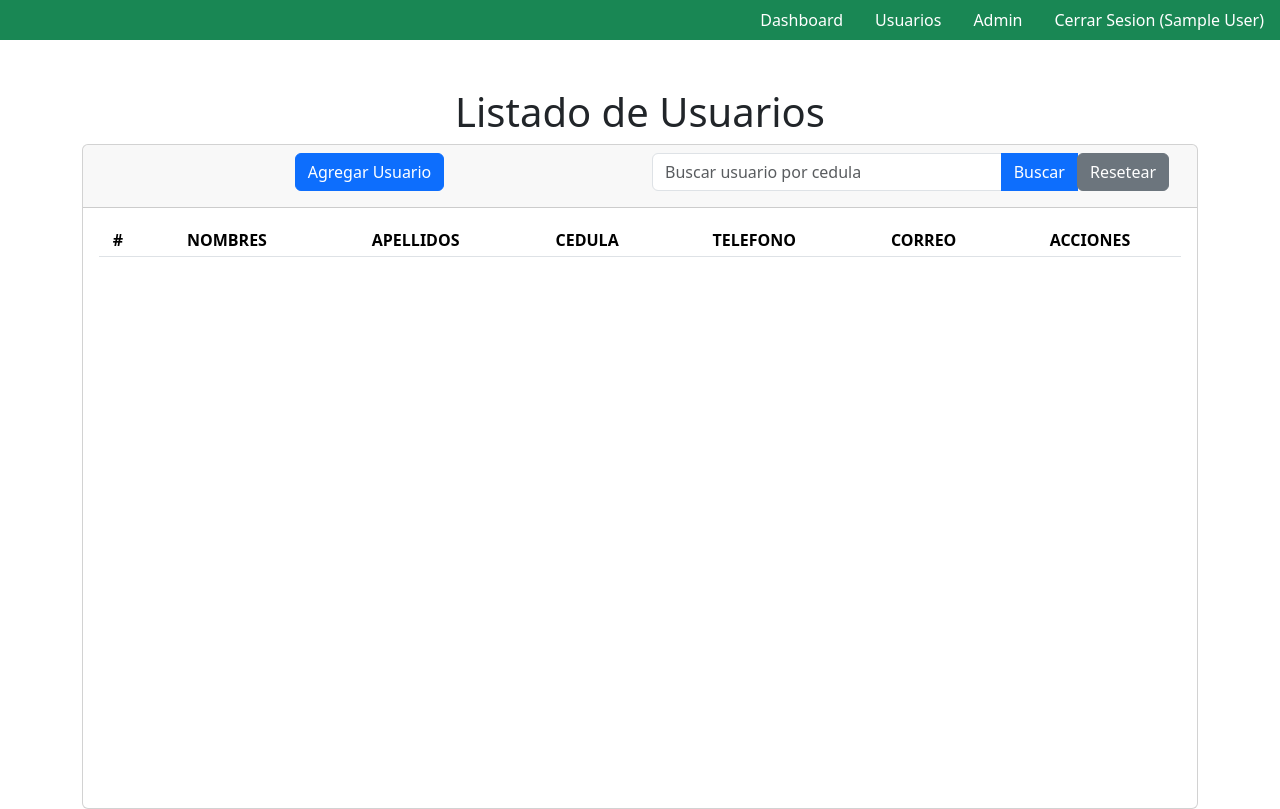
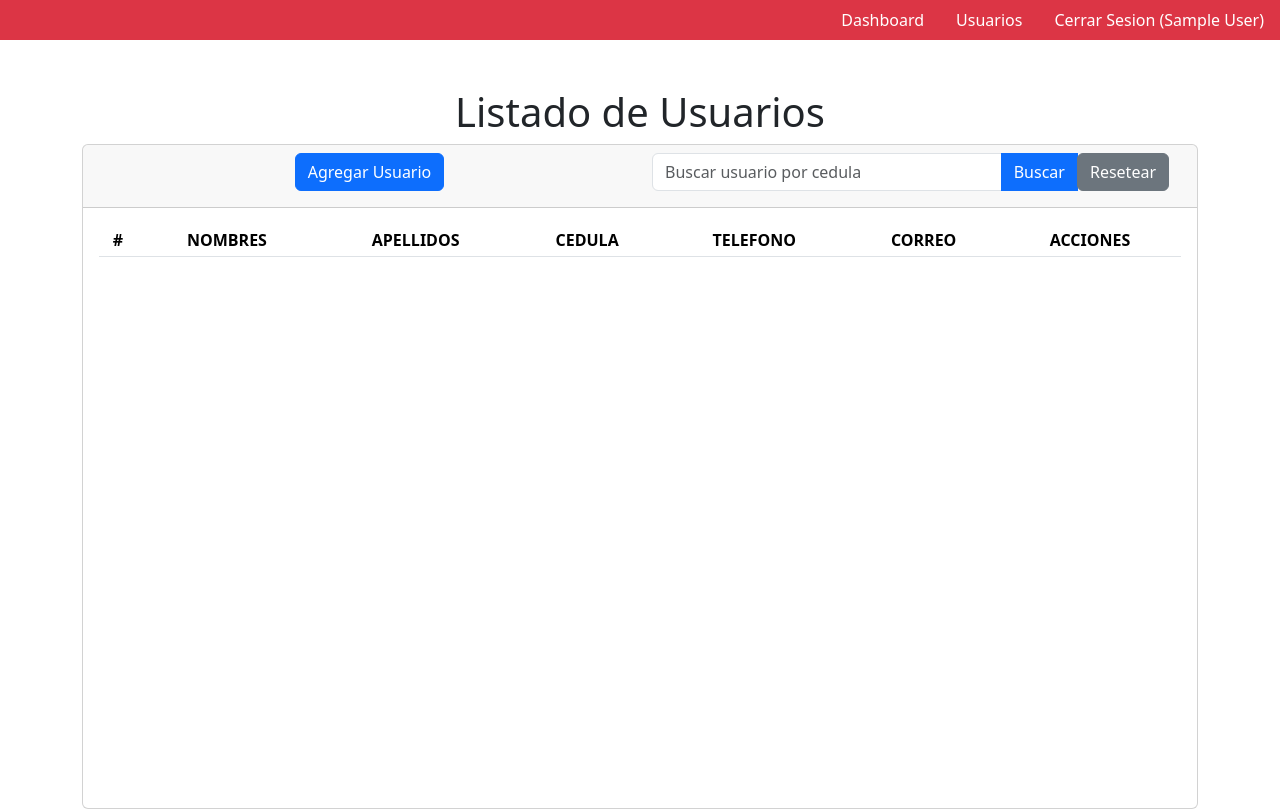
Before and after one commit to SomeoneWithACactus/PaginaPhP, a PHP site: page /php/admin/usuarios.php in a window 1280 px wide. Run offline with PHP 8.4, Linux system fonts and the light colour scheme; the visitor is signed in with stand-in values (Sample User, id 1); data that the repository does not hold is empty.

Commit message:
Add files via upload

```diff
--- a/paginaphp/index.html
+++ b/paginaphp/index.html
@@ -24,8 +24,8 @@
 
                 <form action="php/auth.php" method="post">
 
-                    <label for=""><b>Usuario</b></label>
-                    <input type="number" class="form-control" placeholder="Nombre del Usuario" name = "user" required>
+                    <label for=""><b>Cedula</b></label>
+                    <input type="number" class="form-control" placeholder="Cedula del Usuario" name = "user" required>
 
                     <br>
 
--- a/paginaphp/php/admin/usuarios.php
+++ b/paginaphp/php/admin/usuarios.php
@@ -48,22 +48,17 @@
 <body>
 
     <!--- Barrita de Arriba --->
-    <ul class="nav justify-content-end bg-success">
+    <ul class="nav justify-content-end bg-danger">
     <!--- (Todo esto se cambia a los datos que vayas a necesitar) --->
 
         <!--- Dashboard --->
         <li class="nav-item">
-            <a class="nav-link active text-white" aria-current="page" href="#">Dashboard</a>
+            <a class="nav-link active text-white" aria-current="page" href="dashboard.php">Dashboard</a>
         </li>
 
         <!--- Usuarios --->
         <li class="nav-item">
             <a class="nav-link text-white" href="#">Usuarios</a>
-        </li>
-
-        <!--- Admin --->
-        <li class="nav-item">
-            <a class="nav-link text-white" href="#">Admin</a>
         </li>
 
         <!--- Sesion --->
```
Also changed, not shown: paginaphp/php/admin/agregar_usuarios.php (+7 -6 lines), paginaphp/php/admin/editar_usuarios.php (+7 -6 lines).
